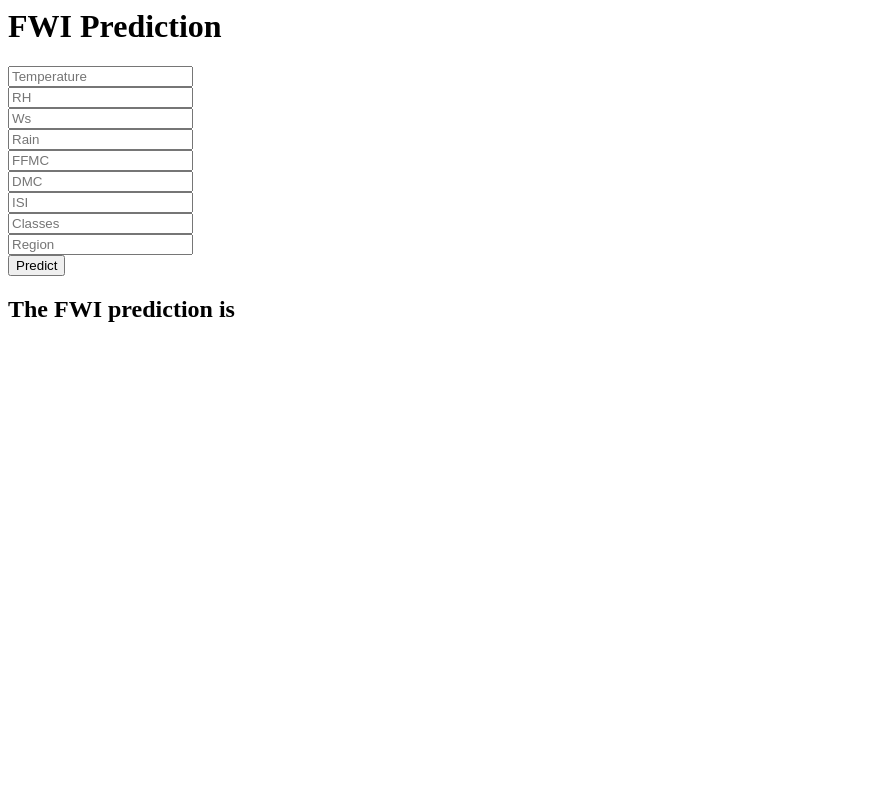
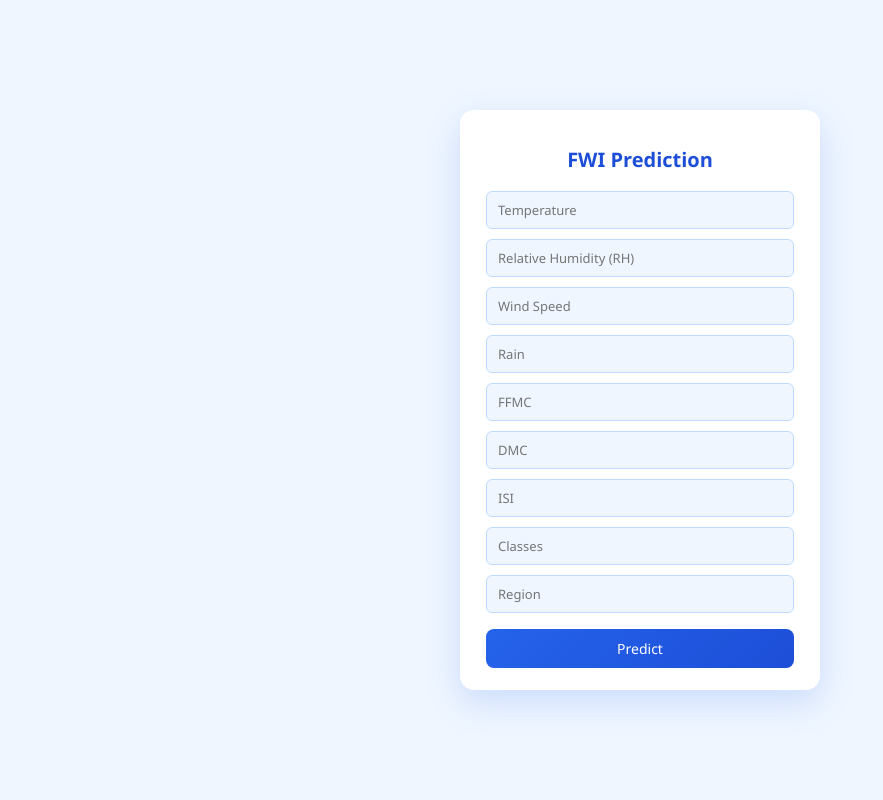
Before and after one commit to RohanJha2410/testForestFires, a Flask app: page /predictdata in a window 1280 px wide. Shown: the whole page, without its empty margins (0-883 px from the left). Run offline with Flask 3, Linux system fonts and the light colour scheme; parts of the project's set-up code (start-up, migrations or seed data) failed here and were passed over.

Commit message:
update ui

```diff
--- a/templates/home.html
+++ b/templates/home.html
@@ -1,25 +1,109 @@
-<html>
-    <body>
-        <div class="login">
-            <h1>FWI Prediction</h1>
+<!DOCTYPE html>
+<html lang="en">
+<head>
+    <meta charset="UTF-8">
+    <title>FWI Prediction</title>
 
-            <!-- Main Input for Receiving Query to our ML-->
-             <form action="{{url_for('predict_datapoint')}}" method="post">
-                <input type="text" name="Temperature" placeholder="Temperature" required="required" /> <br>
-                <input type="text" name="RH" placeholder="RH" required="required" /> <br>
-                <input type="text" name="Ws" placeholder="Ws" required="required" /> <br>
-                <input type="text" name="Rain" placeholder="Rain" required="required" /> <br>
-                <input type="text" name="FFMC" placeholder="FFMC" required="required" /> <br>
-                <input type="text" name="DMC" placeholder="DMC" required="required" /> <br>
-                <input type="text" name="ISI" placeholder="ISI" required="required" /> <br>
-                <input type="text" name="Classes" placeholder="Classes" required="required" /> <br>
-                <input type="text" name="Region" placeholder="Region" required="required" /> <br>
+    <style>
+        * {
+            box-sizing: border-box;
+            font-family: "Segoe UI", Tahoma, Geneva, Verdana, sans-serif;
+        }
 
-                <button type="submit" class="btn btn-primary btn-block btn-large">Predict</button>
-             </form>
-        <h2>
-            The FWI prediction is {{results}}
-        </h2>
+        body {
+            min-height: 100vh;
+            display: flex;
+            justify-content: center;
+            align-items: center;
+            background: #eff6ff;
+            margin: 0;
+        }
+
+        .login {
+            background: #ffffff;
+            padding: 22px 26px;
+            width: 360px;
+            border-radius: 14px;
+            box-shadow: 0 12px 35px rgba(37, 99, 235, 0.18);
+        }
+
+        .login h1 {
+            text-align: center;
+            margin-bottom: 18px;
+            font-size: 20px;
+            color: #1d4ed8;
+        }
+
+        form {
+            display: flex;
+            flex-direction: column;
+            gap: 10px;
+        }
+
+        .login input {
+            width: 100%;
+            padding: 9px 11px;
+            border-radius: 6px;
+            border: 1px solid #bfdbfe;
+            font-size: 13px;
+            outline: none;
+            background: #eff6ff;
+            transition: all 0.2s ease;
+        }
+
+        .login input:focus {
+            border-color: #2563eb;
+            box-shadow: 0 0 0 2px rgba(37, 99, 235, 0.15);
+            background: #ffffff;
+        }
+
+        .login button {
+            margin-top: 6px;
+            padding: 10px;
+            background: linear-gradient(135deg, #2563eb, #1d4ed8);
+            color: white;
+            border: none;
+            border-radius: 8px;
+            font-size: 14px;
+            cursor: pointer;
+        }
+
+        .result {
+            margin-top: 14px;
+            padding: 10px;
+            border-radius: 8px;
+            background: #dbeafe;
+            text-align: center;
+            font-size: 14px;
+            color: #1e3a8a;
+            font-weight: 500;
+        }
+    </style>
+</head>
+
+<body>
+    <div class="login">
+        <h1>FWI Prediction</h1>
+
+        <form action="{{ url_for('predict_datapoint') }}" method="post">
+            <input type="text" name="Temperature" placeholder="Temperature" required>
+            <input type="text" name="RH" placeholder="Relative Humidity (RH)" required>
+            <input type="text" name="Ws" placeholder="Wind Speed" required>
+            <input type="text" name="Rain" placeholder="Rain" required>
+            <input type="text" name="FFMC" placeholder="FFMC" required>
+            <input type="text" name="DMC" placeholder="DMC" required>
+            <input type="text" name="ISI" placeholder="ISI" required>
+            <input type="text" name="Classes" placeholder="Classes" required>
+            <input type="text" name="Region" placeholder="Region" required>
+
+            <button type="submit">Predict</button>
+        </form>
+
+        {% if results %}
+        <div class="result">
+           The FWI Prediction is: {{ results }}
         </div>
-    </body>
+        {% endif %}
+    </div>
+</body>
 </html>
```
